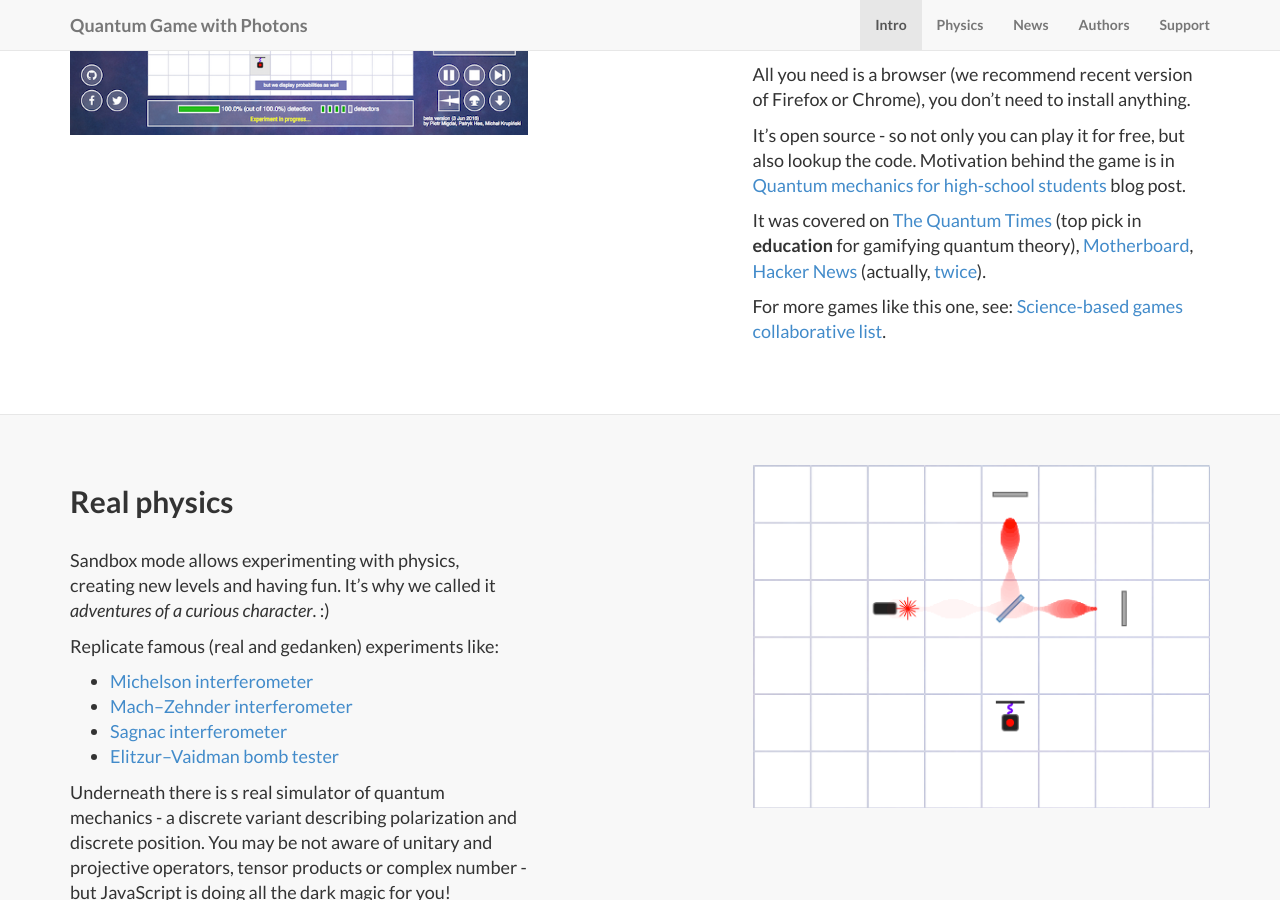
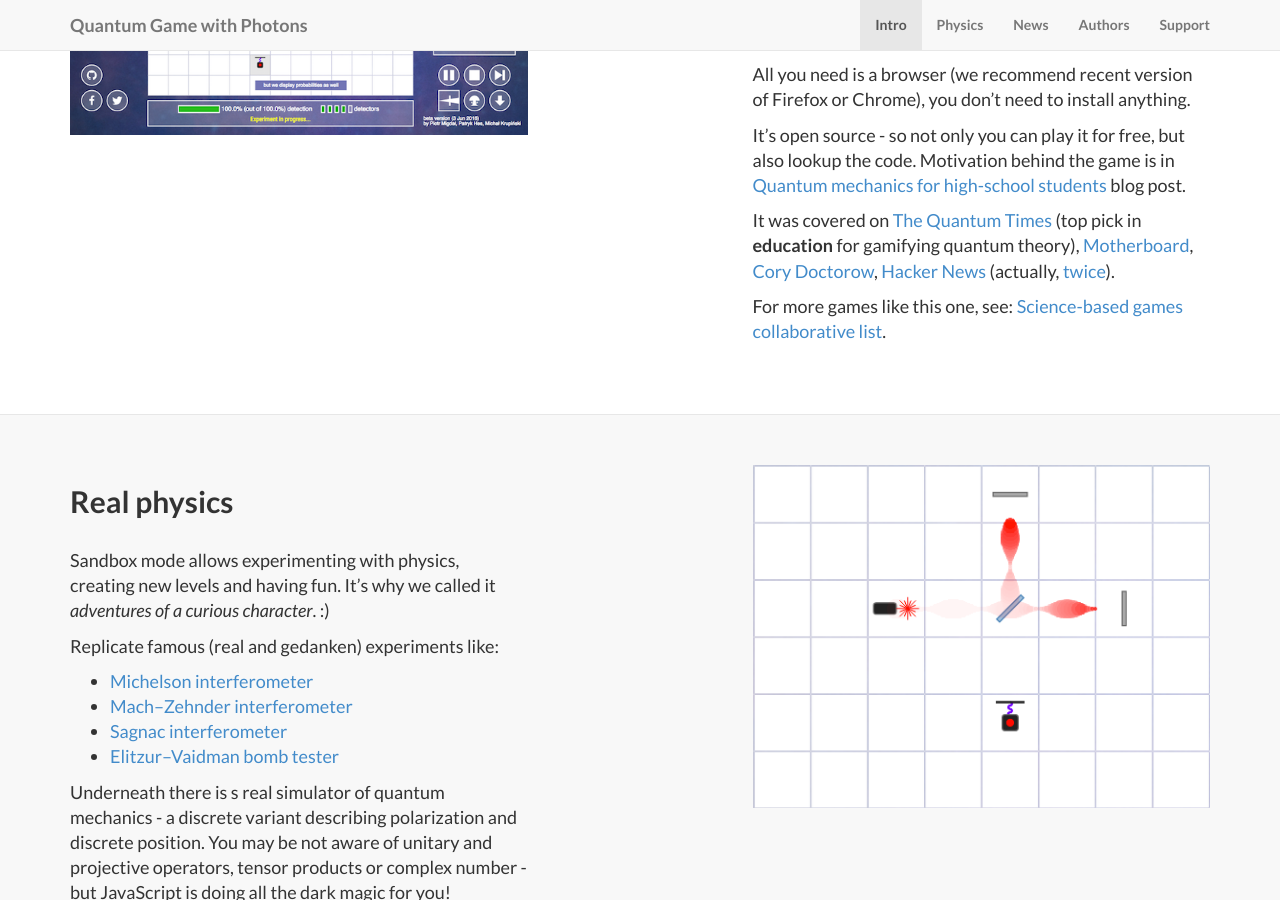
Before and after one commit to stared/old-quantum-landing, a Jekyll site: the page built from index.html, in a window 1280 px wide and 900 px high, scrolled down 1070 px. Built offline with Jekyll 4.4.1, drawn with Linux system fonts in a browser that asks for light colours; nearby versions of some CDN libraries; library files that are not in the unit come from our copies.

Commit message:
news added - cory doctorow

```diff
--- a/_posts/2014-09-21-services-1.markdown
+++ b/_posts/2014-09-21-services-1.markdown
@@ -15,6 +15,6 @@
 
 It's open source - so not only you can play it for free, but also lookup the code. Motivation behind the game is in [Quantum mechanics for high-school students](http://p.migdal.pl/2016/08/15/quantum-mechanics-for-high-school-students.html) blog post.
 
-It was covered on [The Quantum Times](http://thequantumtimes.org/2017/03/gamifying-quantum-theory/) (top pick in **education** for gamifying quantum theory), [Motherboard](https://motherboard.vice.com/en_us/article/a3jkya/quantum-game-physics-computer-puzzle), [Hacker News](https://news.ycombinator.com/item?id=14432176) (actually, [twice](https://news.ycombinator.com/item?id=15905924)).
+It was covered on [The Quantum Times](http://thequantumtimes.org/2017/03/gamifying-quantum-theory/) (top pick in **education** for gamifying quantum theory), [Motherboard](https://motherboard.vice.com/en_us/article/a3jkya/quantum-game-physics-computer-puzzle), [Cory Doctorow](https://boingboing.net/2017/12/15/schroedingers-browser.html), [Hacker News](https://news.ycombinator.com/item?id=14432176) (actually, [twice](https://news.ycombinator.com/item?id=15905924)).
 
 For more games like this one, see: [Science-based games collaborative list](https://github.com/stared/science-based-games-list).
```
